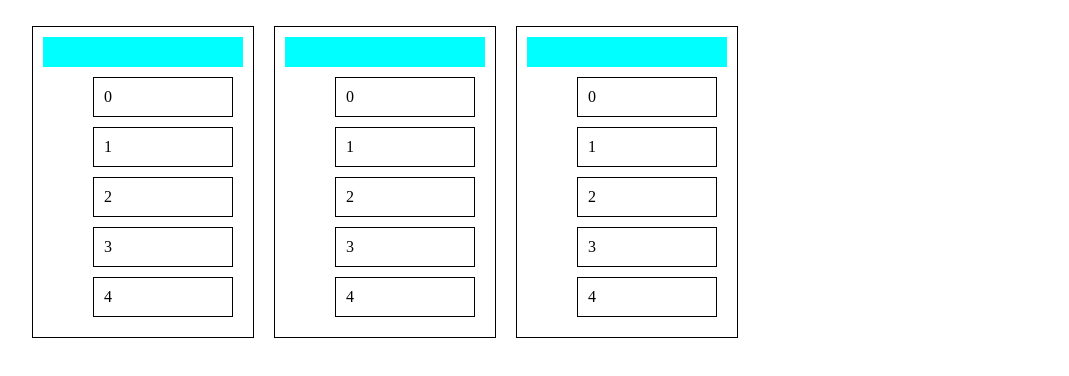
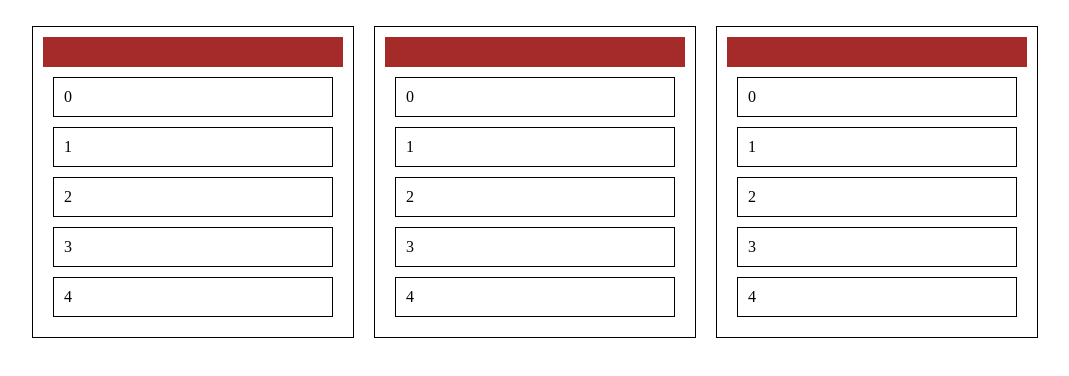
Before and after one commit to AlBelHub/Tasktrek, a React (Vite) app: page / in a window 1280 px wide. Shown: the top 376 px of the page, without its empty margins (26-1095 px from the left). Built offline with nearby package versions, Linux system fonts and the light colour scheme.

Commit message:
Правка

```diff
--- a/src/App.css
+++ b/src/App.css
@@ -5,7 +5,7 @@
 }
 
 .basic-container {
-  width: 200px;
+  width: 300px;
   height: fit-content;
   user-select: none;
 }
@@ -22,9 +22,14 @@
 .drag-button {
   width: 100%;
   height: 30px;
-  background-color: aqua;
+  background-color: brown;
 }
 
 .list-style {
   list-style-type: none;
 }
+
+.wtf {
+  margin: 0;
+  padding: 0;
+}
--- a/src/Block.tsx
+++ b/src/Block.tsx
@@ -22,7 +22,7 @@ const Block = ({ item }: Props) => {
         key={item}
       >
         <CardHeader dragControls={dragControls} />
-        <Reorder.Group axis="y" values={card} onReorder={setCard}>
+        <Reorder.Group axis="y" values={card} onReorder={setCard} className="list-style wtf">
           {card.map((card) => {
             return (
               <Reorder.Item
```
